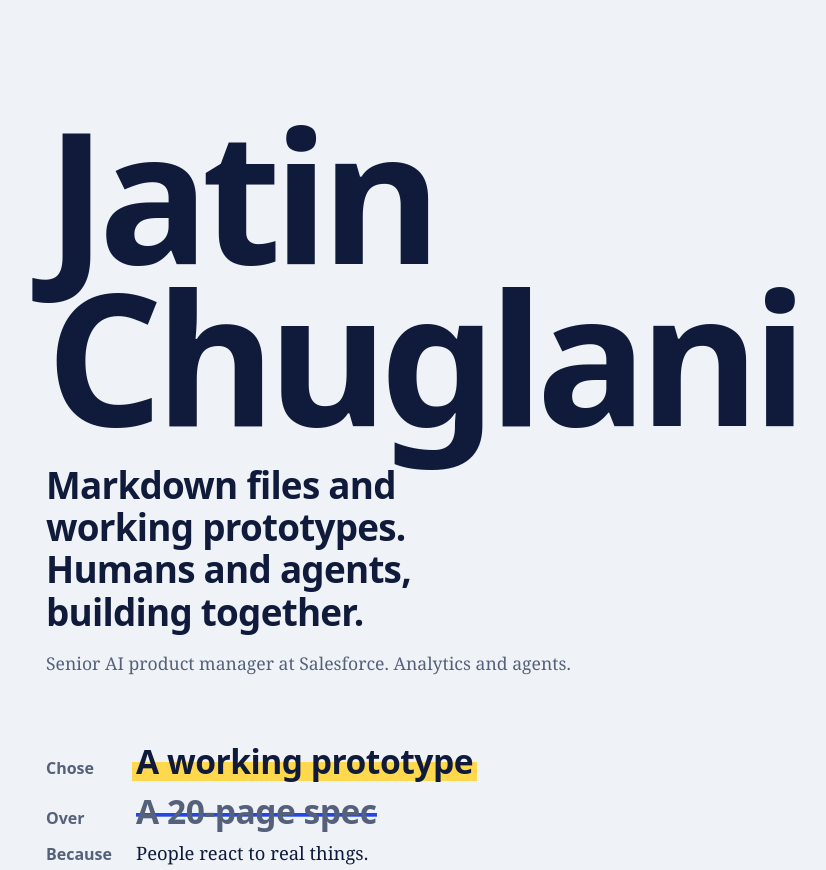
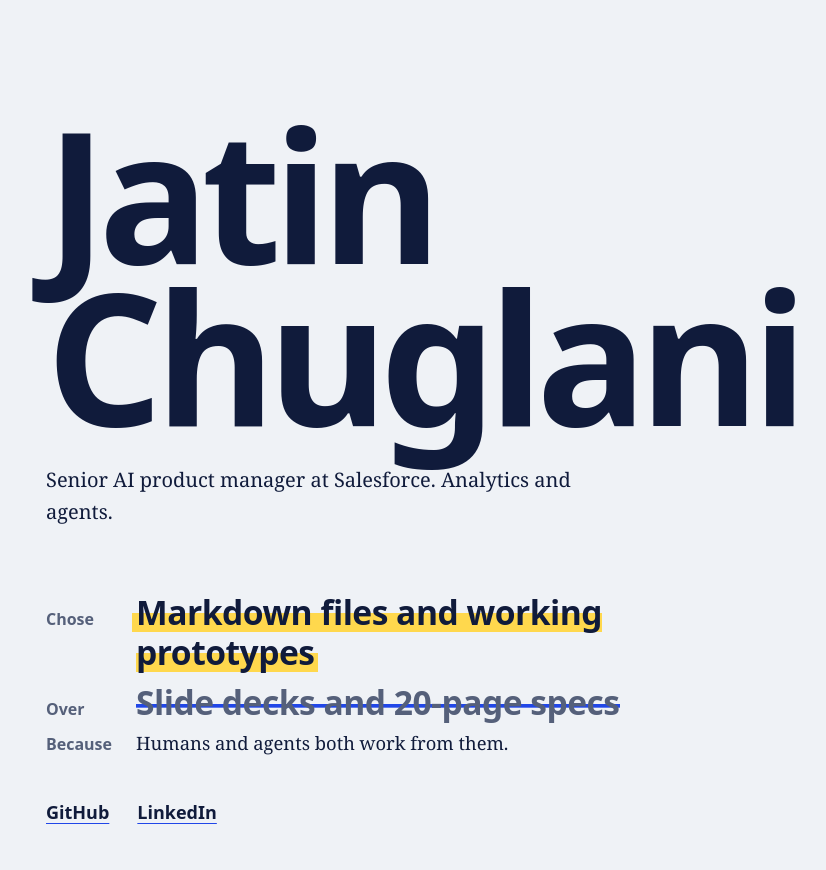
Before and after one commit to jatinchuglani/jatinchuglani.github.io, an Astro site: page / in a window 1280 px wide. Shown: the top 870 px of the page, without its empty margins (66-892 px from the left). Built offline with nearby package versions, Linux system fonts and the light colour scheme; Astro itself is replaced by a stand-in of ours.

Commit message:
Ledger shows markdown and prototypes, drop tagline
Co-Authored-By: Claude Sonnet 5.5 <noreply@anthropic.com>

```diff
--- a/src/data/site.ts
+++ b/src/data/site.ts
@@ -3,10 +3,9 @@ export const site = {
   name: 'Jatin Chuglani',
   first: 'Jatin',
   last: 'Chuglani',
-  tagline: 'Markdown files and working prototypes. Humans and agents, building together.',
   role: 'Senior AI product manager at Salesforce. Analytics and agents.',
   description:
-    'Markdown files and working prototypes. Humans and agents, building together. Senior AI product manager, hands-on with agents, harnesses and MCP.',
+    'Senior AI product manager focused on analytics. Hands-on with agents, harnesses and MCP. Public AI builds.',
   url: 'https://jatinchuglani.github.io',
   // Used for structured data and llms.txt, not shown on the page.
   jobTitle: 'Senior AI Product Manager',
--- a/src/pages/index.astro
+++ b/src/pages/index.astro
@@ -24,12 +24,11 @@ const buildsLd = {
   <div class="wrap">
     <header class="hero">
       <h1>{site.first}<br />{site.last}</h1>
-      <p class="tagline">{site.tagline}</p>
       <p class="role">{site.role}</p>
       <dl class="ledger" aria-label="How I decide">
-        <dt>Chose</dt><dd><mark>A working prototype</mark></dd>
-        <dt>Over</dt><dd><s class="over">A 20-page spec</s></dd>
-        <dt>Because</dt><dd class="because">People react to real things.</dd>
+        <dt>Chose</dt><dd><mark>Markdown files and working prototypes</mark></dd>
+        <dt>Over</dt><dd><s class="over">Slide decks and <span style="white-space:nowrap">20-page</span> specs</s></dd>
+        <dt>Because</dt><dd class="because">Humans and agents both work from them.</dd>
       </dl>
       <p class="links">
         {github && <a href={github}>GitHub</a>}
--- a/src/styles/global.css
+++ b/src/styles/global.css
@@ -64,8 +64,7 @@ s.over {
 /* Hero */
 .hero { padding-block: clamp(3rem, 9vw, 7rem) clamp(3rem, 8vw, 6rem); }
 .hero h1 { font-weight: 800; font-size: clamp(4rem, 15vw, 11.5rem); letter-spacing: -0.045em; line-height: 0.88; }
-.hero .tagline { margin-top: 1.75rem; font-family: var(--display); font-weight: 700; font-size: clamp(1.5rem, 3.4vw, 2.3rem); line-height: 1.15; letter-spacing: -0.02em; max-width: 30rem; text-wrap: balance; }
-.hero .role { margin-top: 1rem; font-size: 1.1rem; max-width: 34rem; color: var(--slate); }
+.hero .role { margin-top: 1.75rem; font-size: 1.25rem; max-width: 34rem; }
 .hero .ledger { margin-top: clamp(2.5rem, 6vw, 4rem); max-width: 46rem; }
 .links { display: flex; flex-wrap: wrap; gap: 0.5rem 1.75rem; margin-top: 2.5rem; font-family: var(--display); font-weight: 600; }
 
```
